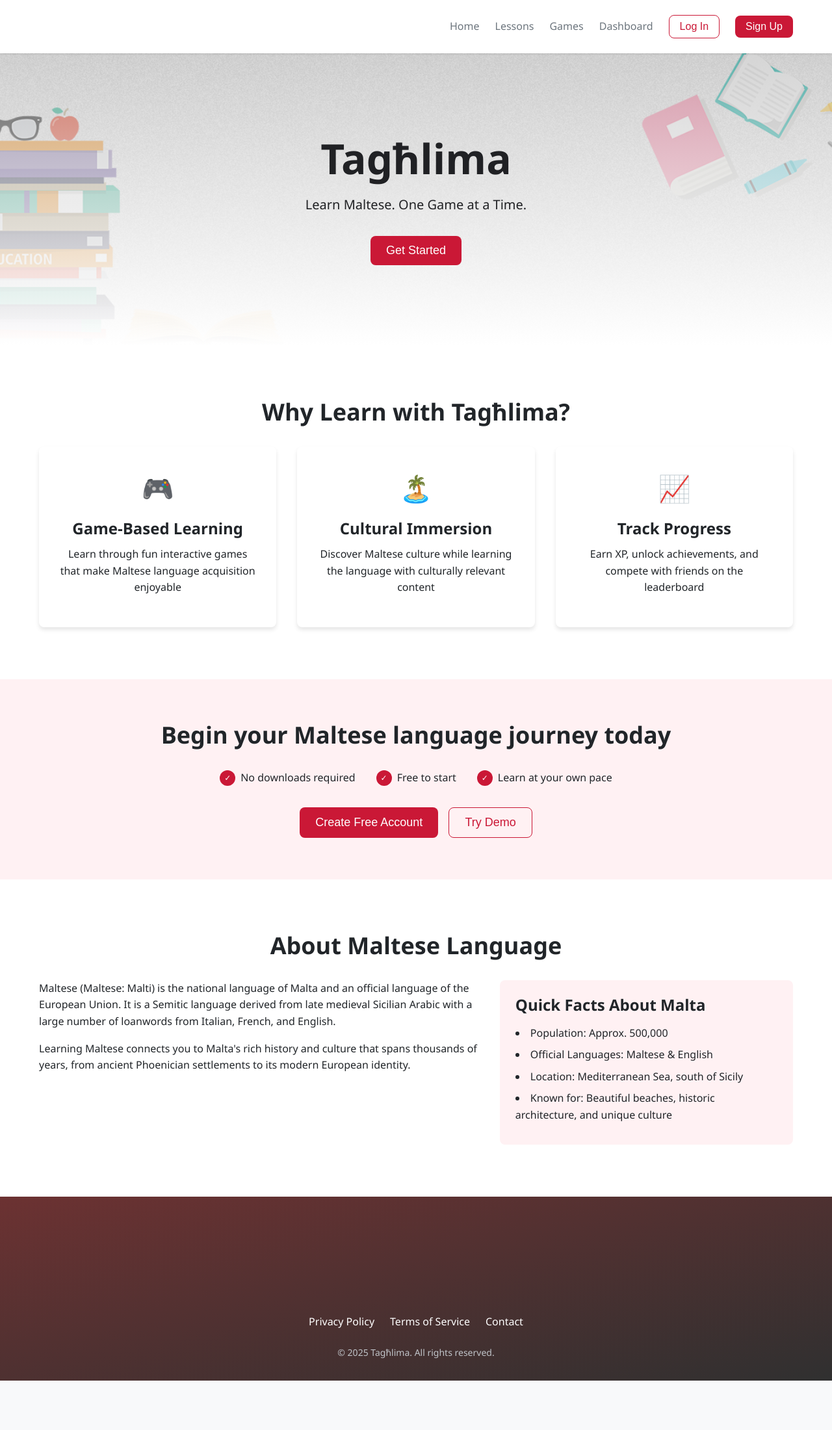
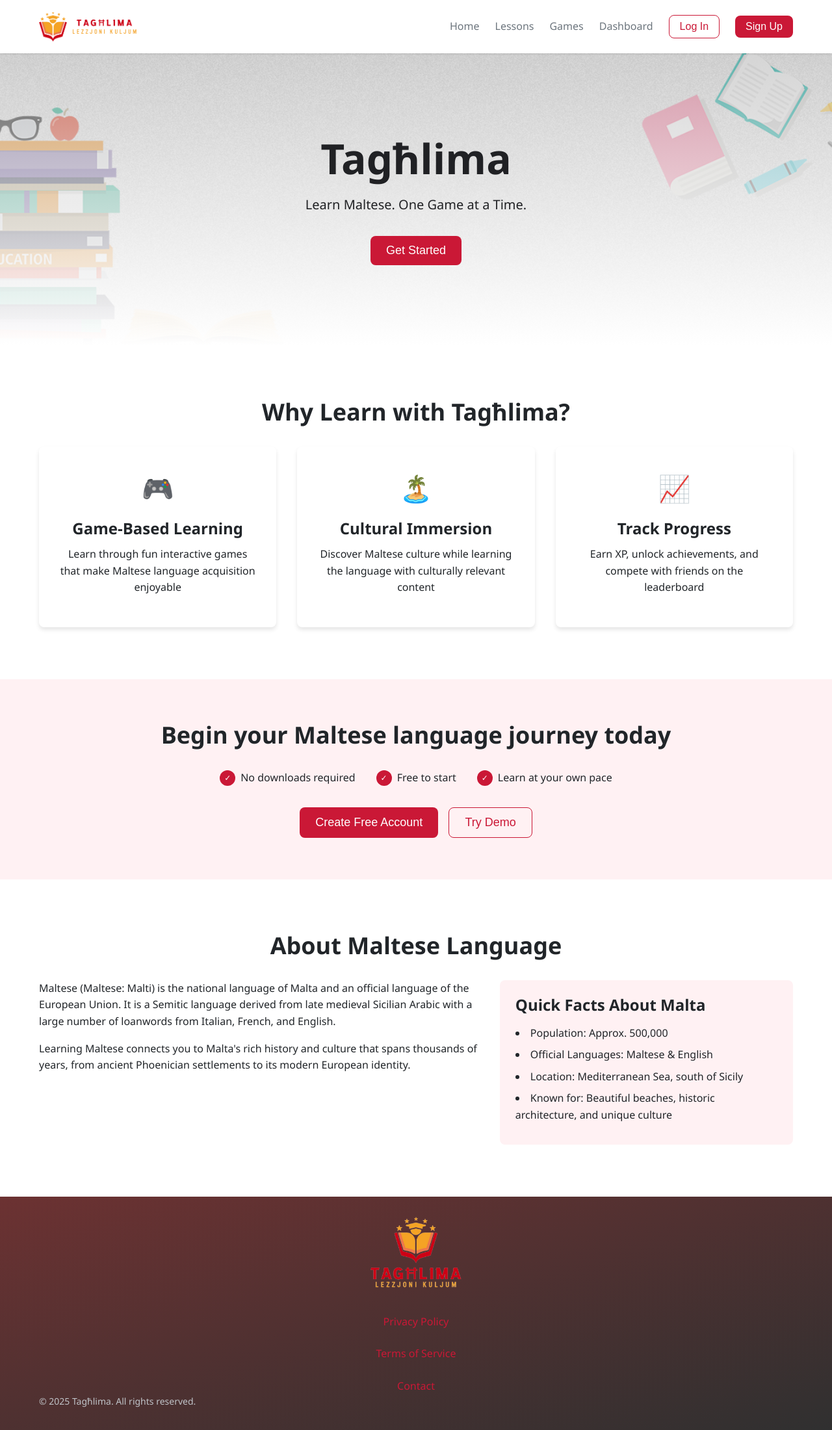
Before and after one commit to Mimiiiii017/Taghlima, a plain HTML site: page index.html in a window 1280 px wide. Shown: the whole page at 65% size. Before the commit the page ends 2124 px from the top, so only its background shows below. Drawn offline with Linux system fonts and the light colour scheme; the site is published under a folder, as on GitHub Pages, so addresses that start at the root find nothing; a script that the page names is missing.

Commit message:
Updated HTML for logos to work

```diff
--- a/css/styles.css
+++ b/css/styles.css
@@ -119,7 +119,7 @@
 .logo {
     height: 50px;
     width: 150px;
-    background-image: url('/assets/logo_horizontal.png');
+    background-image: url('../assets/logo_horizontal.png');
     background-size: contain;
     background-repeat: no-repeat;
     background-position: center;
@@ -346,7 +346,7 @@
 .footer-logo {
         height: 140px;
         width: 140px;
-        background-image: url('/assets/logo_vertical.png');
+        background-image: url('../assets/logo_vertical.png');
         background-size: contain;
         background-repeat: no-repeat;
         background-position: center;
--- a/index.html
+++ b/index.html
@@ -12,9 +12,9 @@
   <header class="main-header">
     <div class="container">
       <nav class="main-nav">
-        <div class="logo">
+        <section class="logo">
           <a href="index.html"></a>
-        </div>
+        </section>
 
         <!-- Hamburger Menu Button -->
         <div class="hamburger" id="hamburger-menu" aria-label="Toggle menu" tabindex="0">
@@ -120,7 +120,9 @@
   <footer class="main-footer">
     <div class="container">
       <div class="footer-content">
-        <div class="footer-logo"></div>
+        <section class="footer-logo">
+          <a href="index.html"></a>
+        </section
         <div class="footer-links">
           <a href="#">Privacy Policy</a>
           <a href="#">Terms of Service</a>
```
Also changed, not shown: dashboard.html (+5 -3 lines), games.html (+5 -3 lines).
